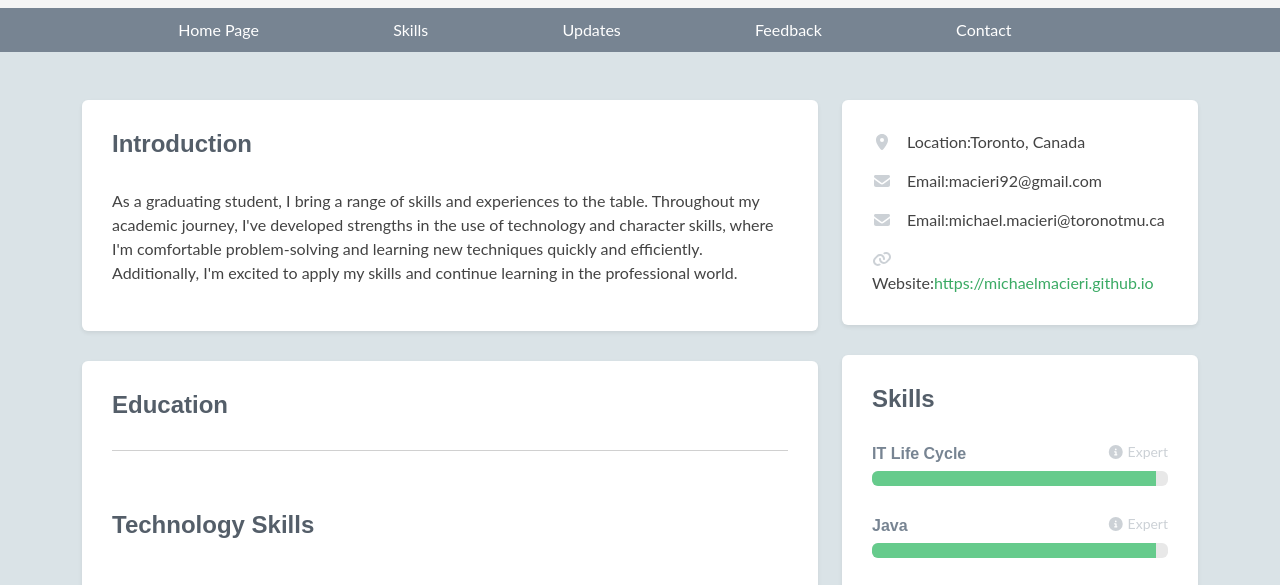
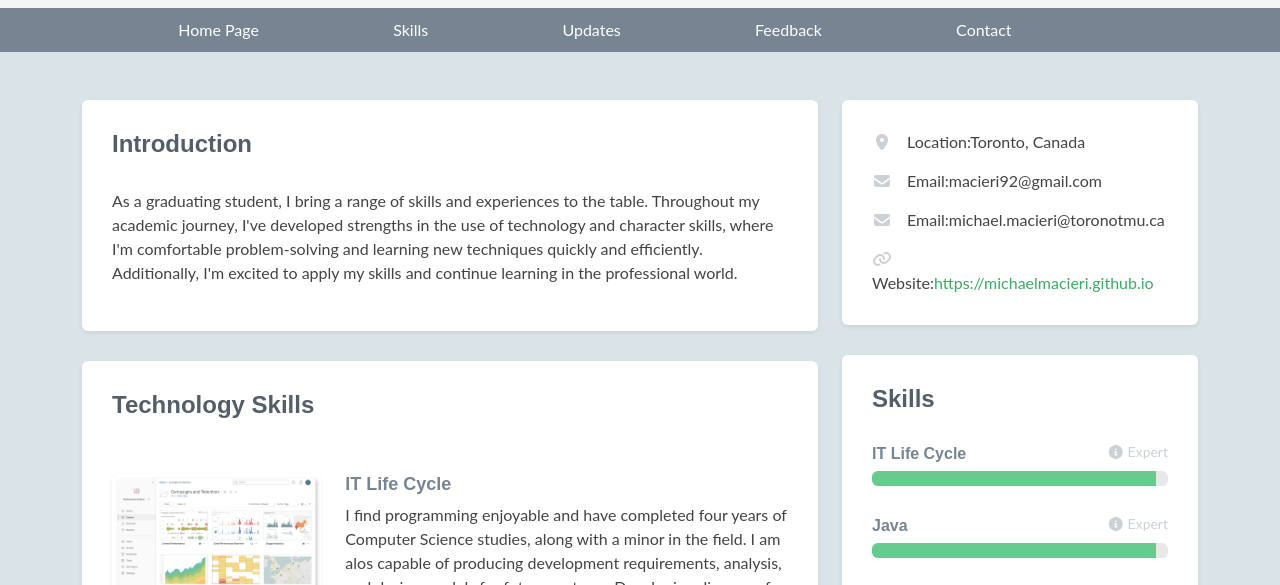
Before and after one commit to MichaelMacieri/michaelmacieri.github.io, a plain HTML site: page skills.html in a window 1280 px wide. Shown: the part 210-795 px from the top of the page. Drawn offline with nearby package versions, Linux system fonts and the light colour scheme; no server answers; a script that the page names is missing.

Commit message:
removed education

```diff
--- a/skills.html
+++ b/skills.html
@@ -68,10 +68,8 @@
 
                <section class="latest section">
                     <div class="section-inner shadow-sm rounded">
-                        <h2 class="heading">Education</h2>
                         <div class="content">
 
-                            <hr class="divider" />
                             <h2 class="heading">Technology Skills</h2> <br>
                             <div class="item row">
                                 <a class="col-md-4 col-12"  target="_blank">
```
